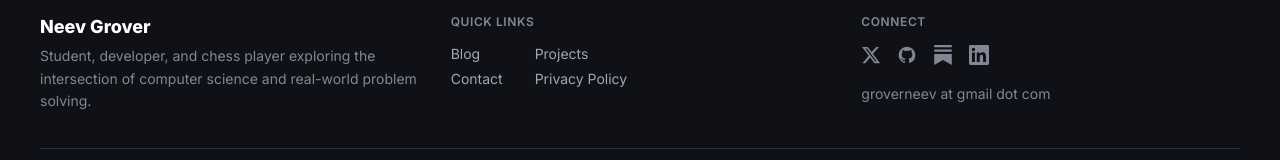
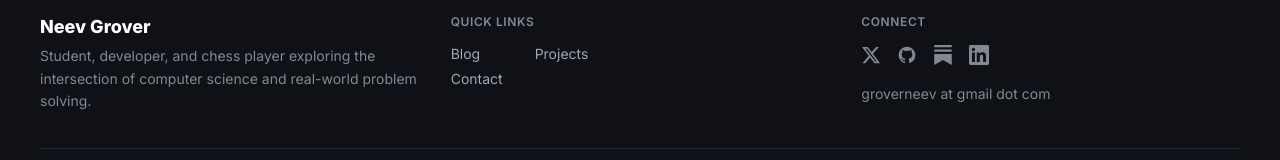
Before and after one commit to groverneev/Neev_Website, a Next.js app: page / in a window 1280 px wide. Shown: the part 3067-3227 px from the top of the page. Built offline with nearby package versions, Linux system fonts and the light colour scheme.

Commit message:
updated packages

```diff
--- a/components/Footer.tsx
+++ b/components/Footer.tsx
@@ -5,7 +5,6 @@ export default function Footer() {
     { href: "https://techunpacked.substack.com", label: "Blog", external: true },
     { href: "/#projects", label: "Projects", external: false },
     { href: "/#contact", label: "Contact", external: false },
-    { href: "/privacy-policy", label: "Privacy Policy", external: false },
   ];
 
   const socialLinks = [
```
Also changed, not shown: 1 other file (tests, documents, lock files or other folders).
